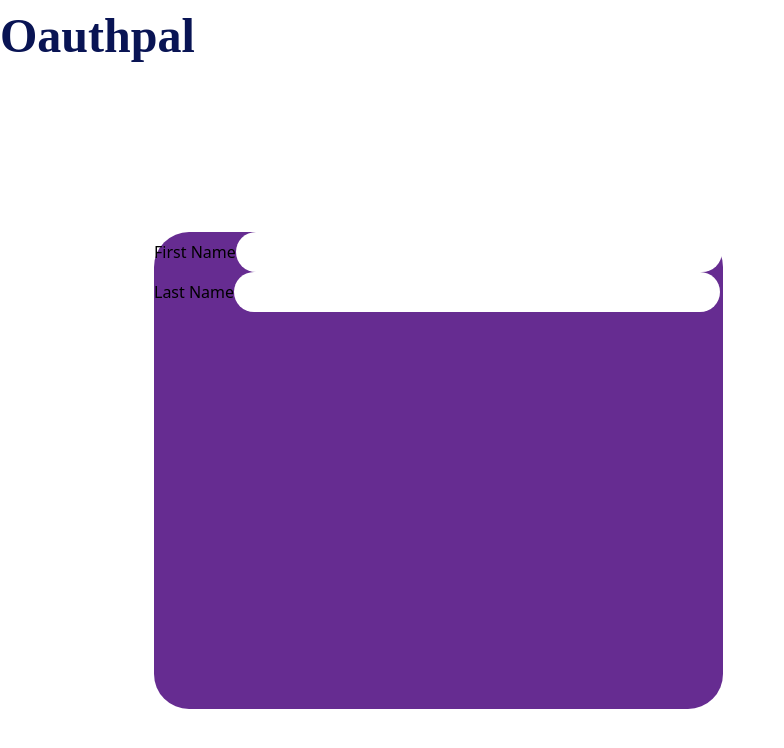
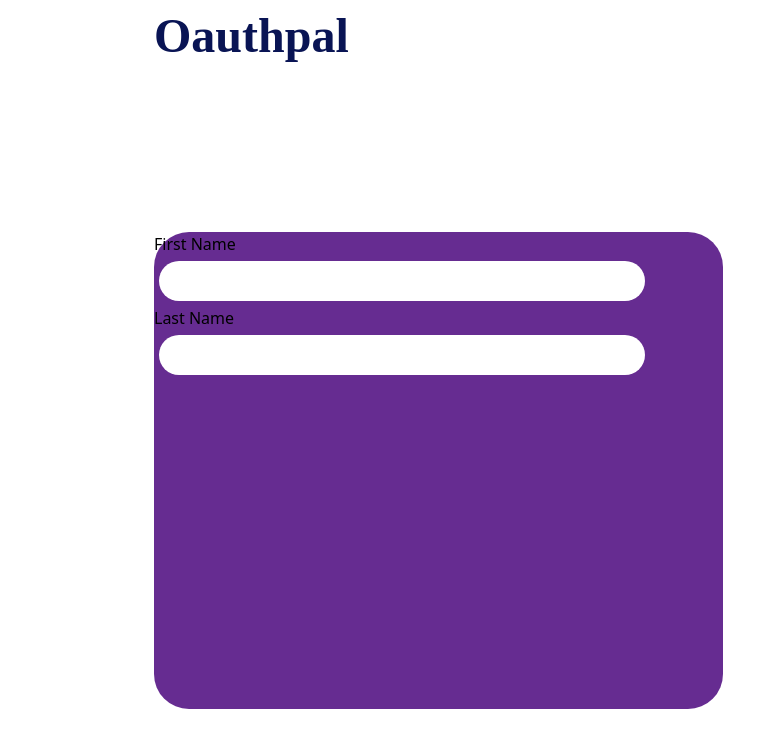
Before and after one commit to cse442-at-ub/project-group-teamsomething, a React (Create React App) app in the folder client/: page /register in a window 1280 px wide. Shown: the top 748 px of the page, without its empty margins (0-784 px from the left). Built offline with nearby package versions, Linux system fonts and the light colour scheme.

Commit message:
added margin to text box which also put the names above them which is good

```diff
--- a/client/src/pages/Register/Register.css
+++ b/client/src/pages/Register/Register.css
@@ -7,6 +7,9 @@
 	font-family: 'Playfair Display SC';
 	font-weight: bold;
 	font-size: 48px;
+	position: fixed;
+	left: 154px;
+	top: 64;
 }
 
 .form-box {
@@ -23,4 +26,9 @@
 	width: 486px;
 	height: 40px;
 	border-radius: 20px;
+	margin: 5px;
 }
+
+.bg-beige {
+	background-color: #FED99B !important;
+}
```
